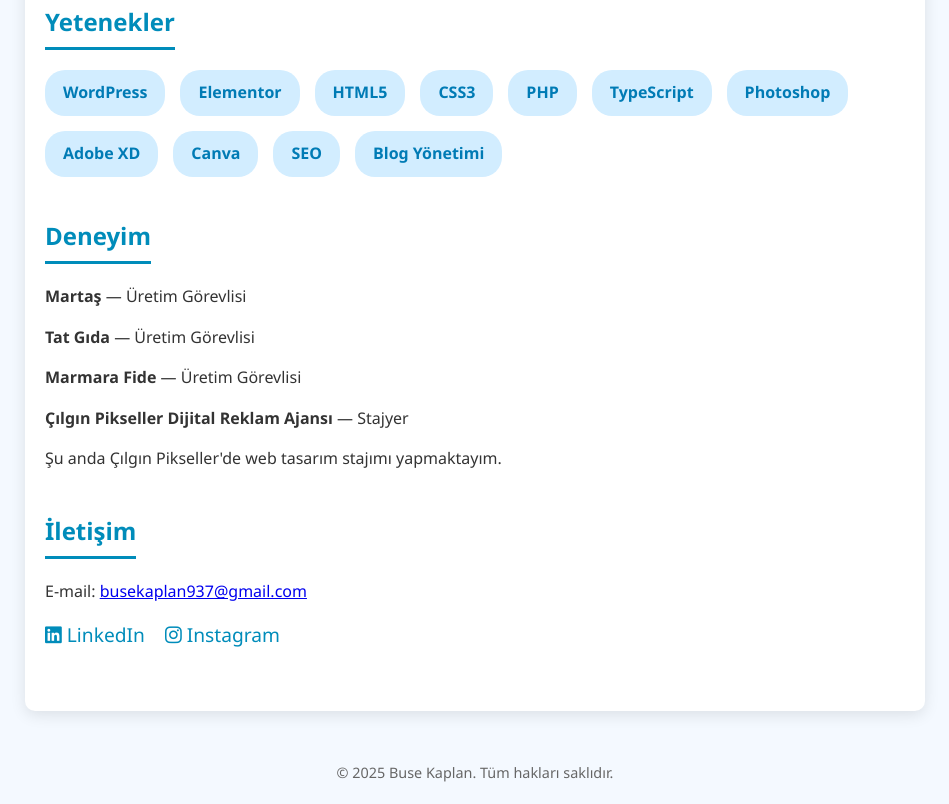
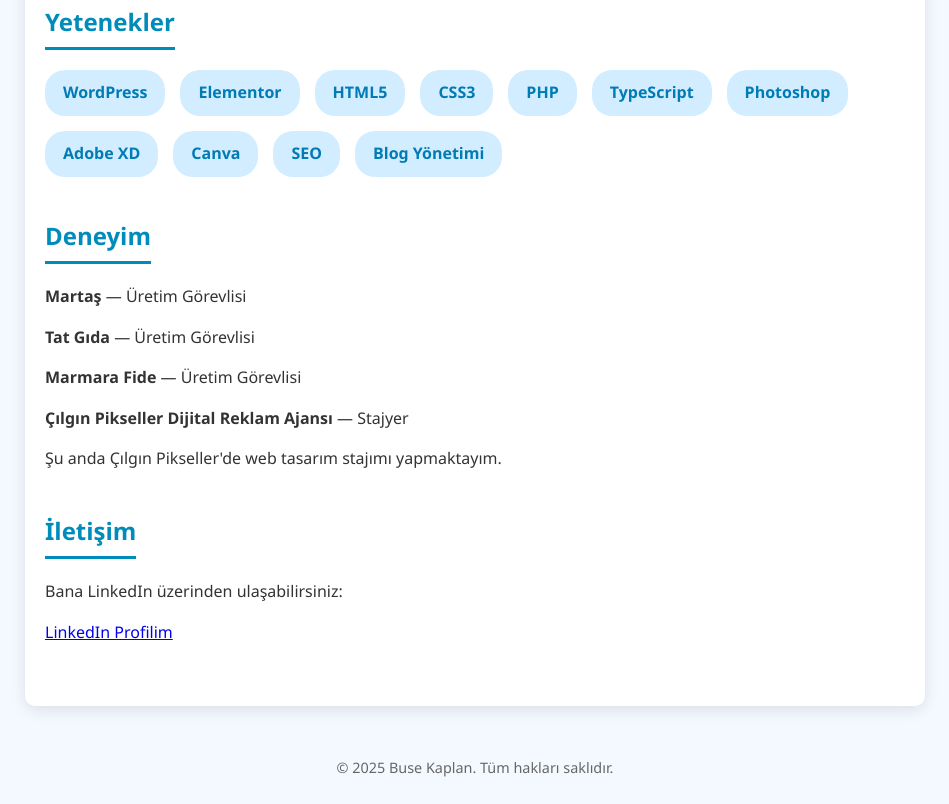
Before and after one commit to buse123kaplan456/portfoliom, a plain HTML site: page index.html in a window 1280 px wide. Shown: the part 528-1332 px from the top of the page, without its empty margins (165-1114 px from the left). Drawn offline with Linux system fonts and the light colour scheme.

Commit message:
Add files via upload

```diff
--- a/index.html
+++ b/index.html
@@ -145,14 +145,14 @@
       <p>Şu anda Çılgın Pikseller'de web tasarım stajımı yapmaktayım.</p>
     </section>
 
-    <section id="contact">
-      <h2>İletişim</h2>
-      <p>E-mail: <a href="mailto:busekaplan937@gmail.com">busekaplan937@gmail.com</a></p>
-      <div class="contact-icons">
-        <a href="https://www.linkedin.com/in/buse-kaplan-ba140b316/" target="_blank"><i class="fab fa-linkedin"></i> LinkedIn</a>
-        <a href="https://www.instagram.com/" target="_blank"><i class="fab fa-instagram"></i> Instagram</a>
-      </div>
-    </section>
+ <section id="contact">
+  <h2>İletişim</h2>
+  <p>Bana LinkedIn üzerinden ulaşabilirsiniz:</p>
+  <a href="www.linkedin.com/in/buse-kaplan-ba140b316" target="_blank">
+    LinkedIn Profilim
+  </a>
+</section>
+
   </main>
 
   <footer>
```
